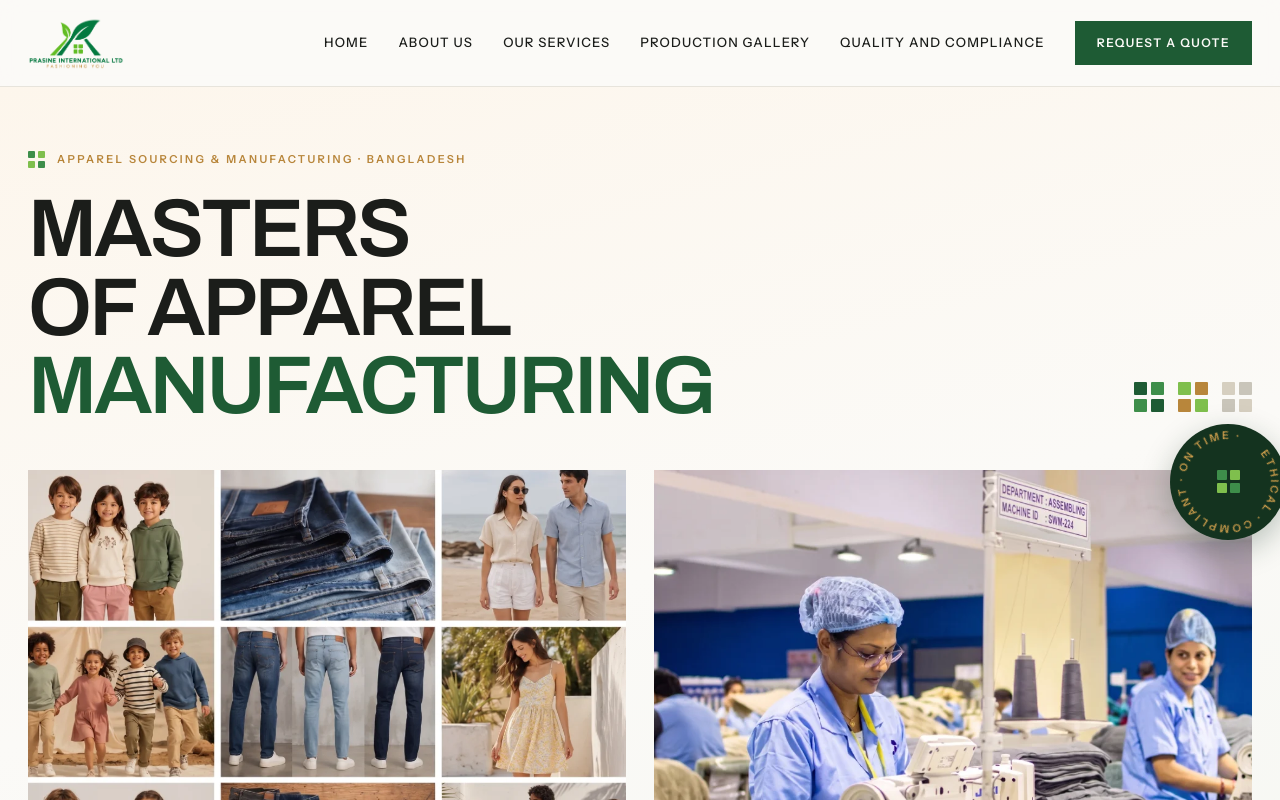
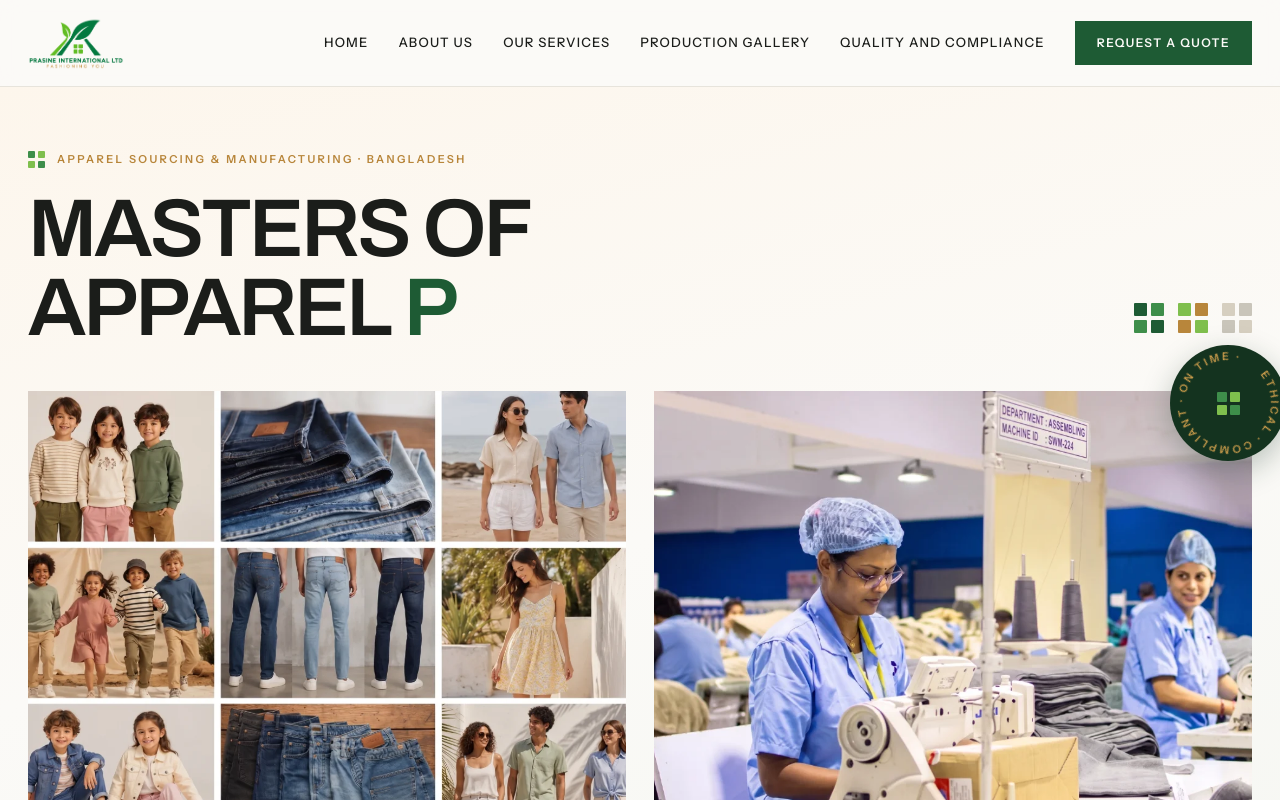
Before and after one commit to linkon63/link3.net, a Next.js app: page / in a window 1280 px wide. Shown: the top 800 px of the page. Built offline with nearby package versions, Linux system fonts and the light colour scheme.

Commit message:
feat(hero): add dynamic typewriter typing animation to hero title

```diff
--- a/src/app/page.tsx
+++ b/src/app/page.tsx
@@ -130,6 +130,76 @@ function AnimatedCounter({
   return (
     <span ref={elRef}>
       {prefix}{displayVal}{suffix}
+    </span>
+  );
+}
+
+// Typewriter effect component for hero title
+function TypewriterText({
+  words = ["manufacturing", "sourcing", "production", "development"],
+  typingSpeed = 110,
+  deletingSpeed = 55,
+  pauseTime = 2200,
+}: {
+  words?: string[];
+  typingSpeed?: number;
+  deletingSpeed?: number;
+  pauseTime?: number;
+}) {
+  const [wordIndex, setWordIndex] = useState(0);
+  const [subIndex, setSubIndex] = useState(words[0].length);
+  const [isDeleting, setIsDeleting] = useState(false);
+  const [blink, setBlink] = useState(true);
+
+  // Blinking cursor
+  useEffect(() => {
+    const blinkInterval = setInterval(() => {
+      setBlink((prev) => !prev);
+    }, 500);
+    return () => clearInterval(blinkInterval);
+  }, []);
+
+  useEffect(() => {
+    const currentWord = words[wordIndex];
+
+    if (!isDeleting && subIndex === currentWord.length) {
+      const timeout = setTimeout(() => {
+        setIsDeleting(true);
+      }, pauseTime);
+      return () => clearTimeout(timeout);
+    }
+
+    if (isDeleting && subIndex === 0) {
+      setIsDeleting(false);
+      setWordIndex((prev) => (prev + 1) % words.length);
+      return;
+    }
+
+    const timeout = setTimeout(() => {
+      setSubIndex((prev) => prev + (isDeleting ? -1 : 1));
+    }, isDeleting ? deletingSpeed : typingSpeed);
+
+    return () => clearTimeout(timeout);
+  }, [subIndex, isDeleting, wordIndex, words, typingSpeed, deletingSpeed, pauseTime]);
+
+  const currentWord = words[wordIndex];
+  const displayedText = currentWord.substring(0, subIndex);
+
+  return (
+    <span style={{ color: "#1E5B34", display: "inline", position: "relative", whiteSpace: "nowrap" }}>
+      {displayedText}
+      <span
+        style={{
+          display: "inline-block",
+          width: "4px",
+          height: "0.82em",
+          background: "#1E5B34",
+          marginLeft: "4px",
+          verticalAlign: "-0.04em",
+          opacity: blink ? 1 : 0,
+          transition: "opacity 0.15s ease",
+        }}
+      />
     </span>
   );
 }
@@ -417,7 +487,7 @@ export default function Home() {
         <span style={{ "fontSize": "11px", "letterSpacing": "0.22em", "textTransform": "uppercase", "color": "#B8863B", "fontWeight": "600" }}>Apparel Sourcing &amp; Manufacturing · Bangladesh</span>
       </div>
       <div style={{ "display": "flex", "alignItems": "flex-end", "justifyContent": "space-between", "gap": "40px", "flexWrap": "wrap" }}>
-        <h1 style={{ "fontFamily": "'Archivo', Helvetica, sans-serif", "fontWeight": "600", "fontSize": "clamp(40px, 6.4vw, 92px)", "lineHeight": "0.96", "letterSpacing": "-0.035em", "textTransform": "uppercase", "margin": "0", "maxWidth": "15ch", "textWrap": "balance" }}>Masters of apparel <span style={{ "color": "#1E5B34" }}>manufacturing</span></h1>
+        <h1 style={{ "fontFamily": "'Archivo', Helvetica, sans-serif", "fontWeight": "600", "fontSize": "clamp(40px, 6.4vw, 92px)", "lineHeight": "0.96", "letterSpacing": "-0.035em", "textTransform": "uppercase", "margin": "0", "maxWidth": "15ch", "textWrap": "balance" }}>Masters of apparel <TypewriterText words={["manufacturing", "sourcing", "production", "excellence"]} /></h1>
         <div style={{ "display": "flex", "gap": "14px", "paddingBottom": "14px", "flexShrink": "0" }}>
           <div style={{ "display": "grid", "gridTemplateColumns": "repeat(2, 13px)", "gridTemplateRows": "repeat(2, 13px)", "gap": "4px" }}>
             <div style={{ "background": "#1E5B34", "borderRadius": "1px" }}></div><div style={{ "background": "#3E8E4A", "borderRadius": "1px" }}></div><div style={{ "background": "#3E8E4A", "borderRadius": "1px" }}></div><div style={{ "background": "#1E5B34", "borderRadius": "1px" }}></div>
```
